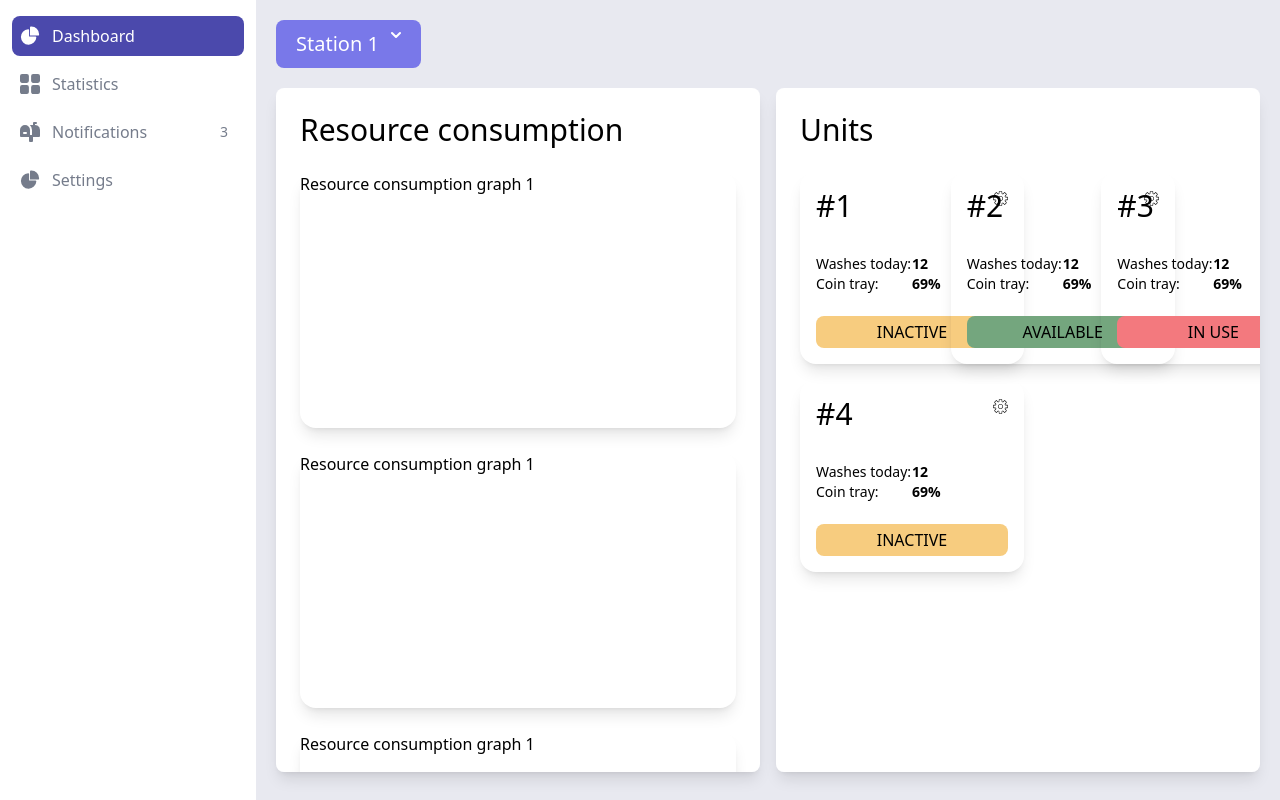
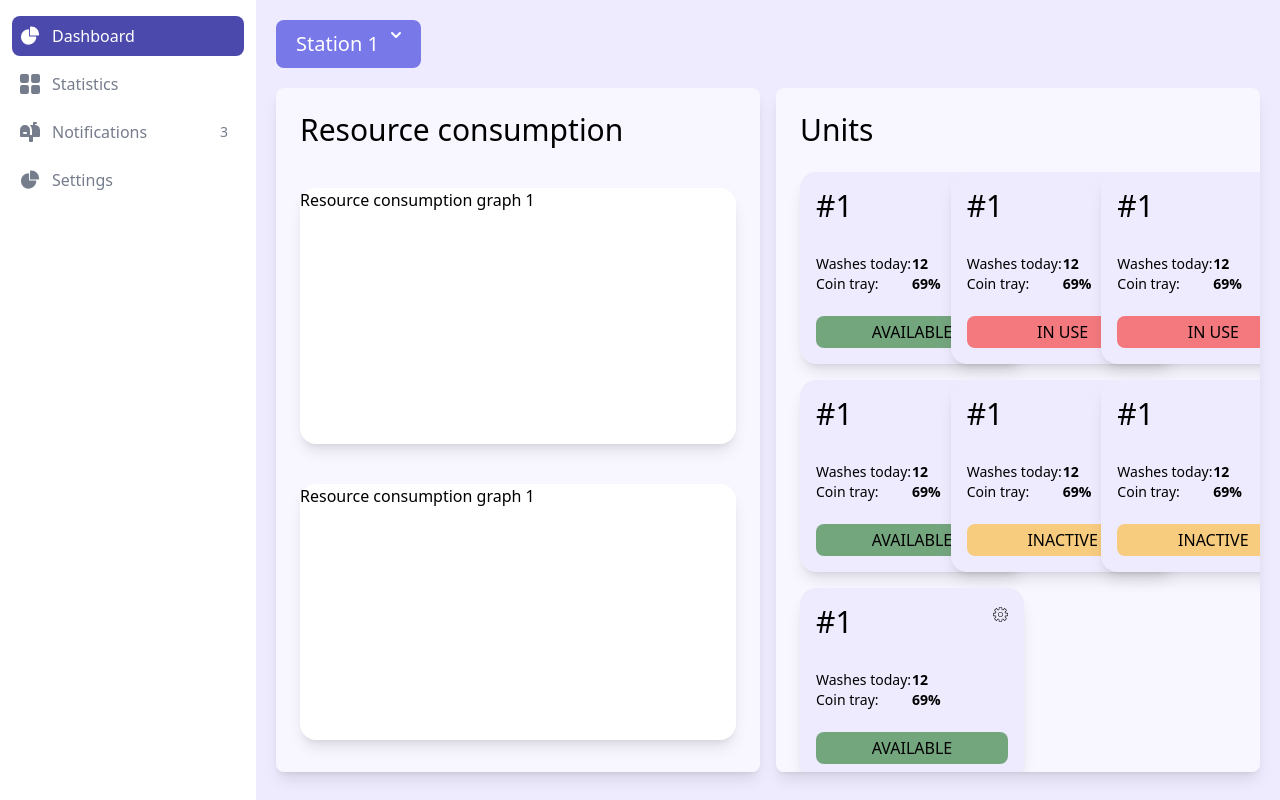
Before and after one commit to milardich/carwash-monitor, a Vue app: page /dashboard in a window 1280 px wide. Built offline with nearby package versions, Linux system fonts and the light colour scheme.

Commit message:
added UnitCard component, improved styles

```diff
--- a/src/assets/main.css
+++ b/src/assets/main.css
@@ -45,7 +45,9 @@ a,
 :root {
   --violet-dark: #4B49AC;
   --violet-light: #7978E9;
-  --blue-light: #7DA0FA;
+  --violet-ultralight: #edebfd;
+  --white-medium: #f8f6ff;
+  --blue-light: #fafbff;
   --red-light: #F3797E;
   --white-dark: #e8e9f0;
   --white-light: #FFFFFF;
@@ -55,8 +57,30 @@ a,
   --yellow-warning: #F7CC7F;
 }
 
+/* width */
+::-webkit-scrollbar {
+  width: 15px;
+}
+
+/* Track */
+::-webkit-scrollbar-track {
+  box-shadow: inset 0 0 1px var(--violet-dark);
+  border-radius: 10px;
+}
+
+/* Handle */
+::-webkit-scrollbar-thumb {
+  background: var(--violet-light);
+  border-radius: 10px;
+}
+
+/* Handle on hover */
+::-webkit-scrollbar-thumb:hover {
+  background: var(--violet-dark);
+}
+
 body {
-  background-color: var(--white-dark);
+  background-color: var(--violet-ultralight);
 }
 
 .text-gray-dark {
@@ -69,6 +93,10 @@ body {
 
 .text-white-light {
   color: var(--white-light);
+}
+
+.bg-white-medium {
+  background-color: var(--white-medium);
 }
 
 .bg-violet-dark {
@@ -103,6 +131,10 @@ body {
   background-color: var(--green-light);
 }
 
+.bg-violet-ultralight {
+  background-color: var(--violet-ultralight);
+}
+
 .side-menu {
   background-color: var(--white-light);
 }
--- /dev/null
+++ b/src/components/UnitCard.vue
@@ -0,0 +1,43 @@
+<script setup lang="ts">
+const props = defineProps<{
+    state: string
+}>()
+
+var cssClass: String = "bg-yellow-warning";
+
+switch (props.state) {
+    case "AVAILABLE": cssClass = "bg-green-light";
+        break
+    case "IN USE": cssClass = "bg-red-light";
+        break
+    case "INACTIVE": cssClass = "bg-yellow-warning"
+        break
+}
+</script>
+
+<template>
+    <div
+        class="box-border h-48 w-56 grid grid-cols-1 rounded-2xl border-1 border-black shadow-lg p-4 content-between bg-violet-ultralight">
+        <div class="flex">
+            <div class="text-3xl">#1</div>
+            <div class="ml-auto justify-end">
+                <button>
+                    <img src="@/assets/settings-svgrepo-com.svg" alt="" srcset="" class="card-button-icon-small">
+                </button>
+            </div>
+        </div>
+
+        <div class="mt-2">
+            <div class="grid grid-cols-2 text-sm">
+                <div>Washes today:</div>
+                <div class="font-bold">12</div>
+                <div>Coin tray:</div>
+                <div class="font-bold">69%</div>
+            </div>
+        </div>
+
+        <div class="border-1 border-black rounded-lg text-center p-1" :class="cssClass">
+            {{ state }}
+        </div>
+    </div>
+</template>
--- a/src/views/DashboardView.vue
+++ b/src/views/DashboardView.vue
@@ -1,5 +1,6 @@
 <script setup lang="ts">
 import StationDropdown from '@/components/StationDropdown.vue';
+import UnitCard from '@/components/UnitCard.vue';
 </script>
 
 
@@ -10,140 +11,38 @@ import StationDropdown from '@/components/StationDropdown.vue';
         </div>
 
         <div class="grid grid-cols-2 gap-4 h-percent-90 mt-5">
-            <div class="rounded-lg overflow-y-auto p-6 h-full bg-white-light shadow-lg">
+            <div class="rounded-lg overflow-y-auto p-6 h-full  bg-white-medium shadow-lg">
                 <div class="text-3xl">Resource consumption</div>
 
                 <!-- TODO: make this a component -->
                 <div>
-                    <div class="rounded-2xl border-1 border-black h-64 mt-6 shadow-lg">
+                    <div class="rounded-2xl border-1 border-black h-64 mt-10 shadow-lg bg-white-light">
                         Resource consumption graph 1
                     </div>
-                    <div class="rounded-2xl border-1 border-black h-64 mt-6 shadow-lg">
+                    <div class="rounded-2xl border-1 border-black h-64 mt-10 shadow-lg bg-white-light">
                         Resource consumption graph 1
                     </div>
-                    <div class="rounded-2xl border-1 border-black h-64 mt-6 shadow-lg">
+                    <div class="rounded-2xl border-1 border-black h-64 mt-10 shadow-lg bg-white-light">
                         Resource consumption graph 1
                     </div>
-                    <div class="rounded-2xl border-1 border-black h-64 mt-6 shadow-lg">
+                    <div class="rounded-2xl border-1 border-black h-64 mt-10 shadow-lg bg-white-light">
                         Resource consumption graph 1
                     </div>
                 </div>
             </div>
 
-            <div class="rounded-lg overflow-y-auto p-6 h-full bg-white-light shadow-lg">
+            <div class="rounded-lg overflow-y-auto p-6 h-full bg-white-medium shadow-lg">
                 <div class="text-3xl">Units</div>
 
                 <!-- TODO: make this a component -->
                 <div class="grid grid-cols-3 gap-4 mt-6">
-
-                    <!-- unit #1 -->
-                    <div
-                        class="box-border h-48 w-56 grid grid-cols-1 rounded-2xl border-1 border-black shadow-lg p-4 content-between">
-                        <div class="flex">
-                            <div class="text-3xl">#1</div>
-                            <div class="ml-auto justify-end">
-                                <button>
-                                    <img src="@/assets/settings-svgrepo-com.svg" alt="" srcset=""
-                                        class="card-button-icon-small">
-                                </button>
-                            </div>
-                        </div>
-
-                        <div class="mt-2">
-                            <div class="grid grid-cols-2 text-sm">
-                                <div>Washes today:</div>
-                                <div class="font-bold">12</div>
-                                <div>Coin tray:</div>
-                                <div class="font-bold">69%</div>
-                            </div>
-                        </div>
-
-                        <div class="border-1 border-black rounded-lg text-center bg-yellow-warning p-1">
-                            INACTIVE
-                        </div>
-                    </div>
-
-                    <!-- unit #1 -->
-                    <div
-                        class="box-border h-48 w-56 grid grid-cols-1 rounded-2xl border-1 border-black shadow-lg p-4 content-between">
-                        <div class="flex">
-                            <div class="text-3xl">#2</div>
-                            <div class="ml-auto justify-end">
-                                <button>
-                                    <img src="@/assets/settings-svgrepo-com.svg" alt="" srcset=""
-                                        class="card-button-icon-small">
-                                </button>
-                            </div>
-                        </div>
-
-                        <div class="mt-2">
-                            <div class="grid grid-cols-2 text-sm">
-                                <div>Washes today:</div>
-                                <div class="font-bold">12</div>
-                                <div>Coin tray:</div>
-                                <div class="font-bold">69%</div>
-                            </div>
-                        </div>
-
-                        <div class="border-1 border-black rounded-lg text-center bg-green-light p-1">
-                            AVAILABLE
-                        </div>
-                    </div>
-
-                    <!-- unit #1 -->
-                    <div
-                        class="box-border h-48 w-56 grid grid-cols-1 rounded-2xl border-1 border-black shadow-lg p-4 content-between">
-                        <div class="flex">
-                            <div class="text-3xl">#3</div>
-                            <div class="ml-auto justify-end">
-                                <button>
-                                    <img src="@/assets/settings-svgrepo-com.svg" alt="" srcset=""
-                                        class="card-button-icon-small">
-                                </button>
-                            </div>
-                        </div>
-
-                        <div class="mt-2">
-                            <div class="grid grid-cols-2 text-sm">
-                                <div>Washes today:</div>
-                                <div class="font-bold">12</div>
-                                <div>Coin tray:</div>
-                                <div class="font-bold">69%</div>
-                            </div>
-                        </div>
-
-                        <div class="border-1 border-black rounded-lg text-center bg-red-light p-1">
-                            IN USE
-                        </div>
-                    </div>
-
-                    <!-- unit #1 -->
-                    <div
-                        class="box-border h-48 w-56 grid grid-cols-1 rounded-2xl border-1 border-black shadow-lg p-4 content-between">
-                        <div class="flex">
-                            <div class="text-3xl">#4</div>
-                            <div class="ml-auto justify-end">
-                                <button>
-                                    <img src="@/assets/settings-svgrepo-com.svg" alt="" srcset=""
-                                        class="card-button-icon-small">
-                                </button>
-                            </div>
-                        </div>
-
-                        <div class="mt-2">
-                            <div class="grid grid-cols-2 text-sm">
-                                <div>Washes today:</div>
-                                <div class="font-bold">12</div>
-                                <div>Coin tray:</div>
-                                <div class="font-bold">69%</div>
-                            </div>
-                        </div>
-
-                        <div class="border-1 border-black rounded-lg text-center bg-yellow-warning p-1">
-                            INACTIVE
-                        </div>
-                    </div>
-
+                    <UnitCard state="AVAILABLE" />
+                    <UnitCard state="IN USE" />
+                    <UnitCard state="IN USE" />
+                    <UnitCard state="AVAILABLE" />
+                    <UnitCard state="INACTIVE" />
+                    <UnitCard state="INACTIVE" />
+                    <UnitCard state="AVAILABLE" />
                 </div>
             </div>
 
```
